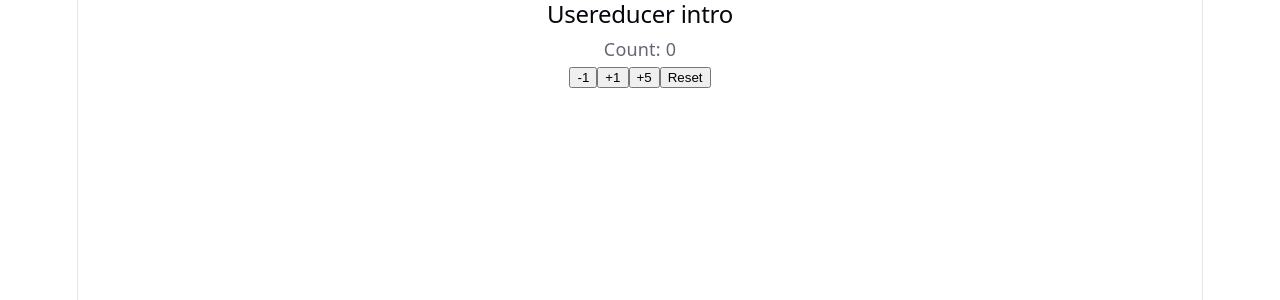
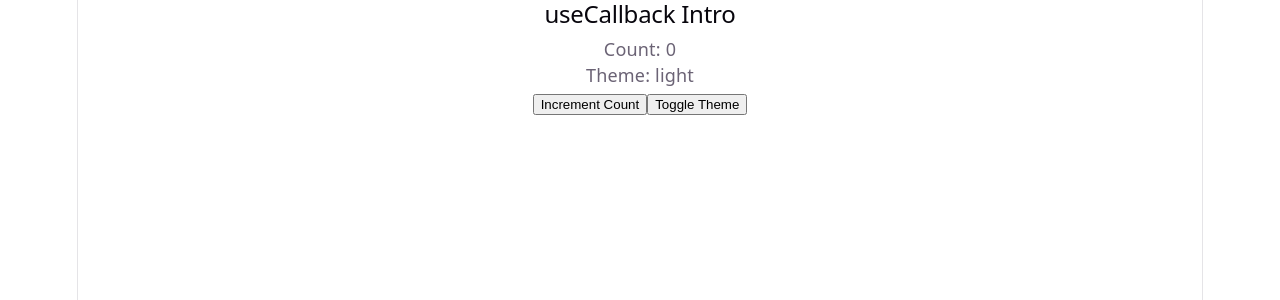
Before and after one commit to thilak459/MERN_Stu_FebMay26Mys, a React (Vite) app in the folder W10/D2/my-app/: page / in a window 1280 px wide. Shown: the top 300 px of the page. Built offline with nearby package versions, Linux system fonts and the light colour scheme.

Commit message:
useCallback hook

```diff
--- a/W10/D2/my-app/src/App.jsx
+++ b/W10/D2/my-app/src/App.jsx
@@ -3,6 +3,7 @@
 import { CustomHooksIntro } from './components/P2'
 import { UserRefIntro } from './components/P3'
 import { UseReducerIntro } from './components/P4'
+import { UseCallbackIntro } from './components/P5'
 
 function App() {
   return (
@@ -10,7 +11,8 @@
       {/* <UseContextIntro/> */}
       {/* <CustomHooksIntro/> */}
       {/* <UserRefIntro/> */}
-      <UseReducerIntro/>
+      {/* <UseReducerIntro/> */}
+      <UseCallbackIntro/>
     </>
   )
 }
--- /dev/null
+++ b/W10/D2/my-app/src/components/P5.jsx
@@ -0,0 +1,39 @@
+// useCallback hook
+// Memoizes a function
+// It keeps the same function reference between renders untill dependencies change
+// The memo will remember the previous funciton
+
+import { memo, useCallback, useState } from "react";
+
+const ChildButton = memo(function ChildButton({onClick,label}){
+    console.log(`${label} button rendered.`);
+    return (
+        <button onClick={onClick}>
+            {label}
+        </button>
+    );
+});
+
+export function UseCallbackIntro(){
+    const [count,setCount] = useState(0);
+    const [theme,setTheme] = useState('light');
+
+    const handleIncrement = useCallback(()=>{
+        setCount((prev)=>prev+1);
+    },[]);
+
+    const toggleTheme = () => {
+        setTheme((prev)=>(prev === 'light'? 'dark' : 'light'));
+    };
+
+    return(
+        <section>
+            <h2>useCallback Intro</h2>
+            <p>Count: {count}</p>
+            <p>Theme: {theme}</p>
+
+            <ChildButton onClick={handleIncrement} label="Increment Count" />
+            <button onClick={toggleTheme}>Toggle Theme</button>
+        </section>
+    )
+}
```
